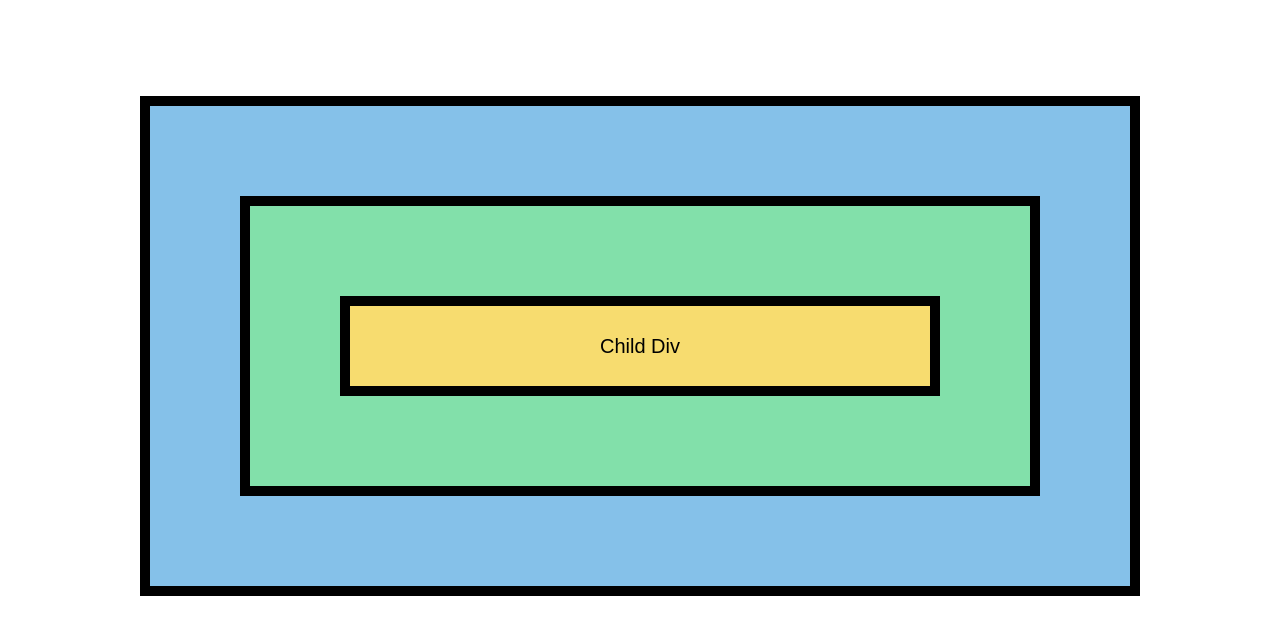
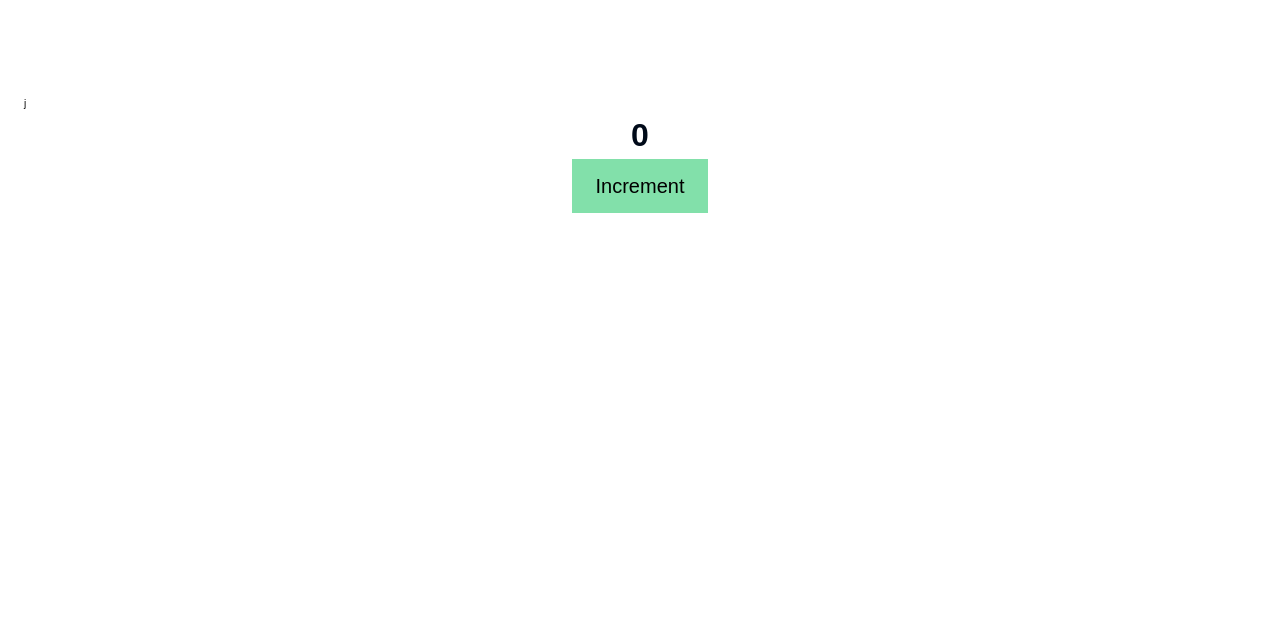
Before and after one commit to TarunByte/reactV19, a React (Vite) app: page / in a window 1280 px wide. Shown: the top 634 px of the page. Built offline with nearby package versions, Linux system fonts and the light colour scheme.

Commit message:
State App jsx

```diff
--- a/src/App.jsx
+++ b/src/App.jsx
@@ -1,18 +1,10 @@
-// import NetflixSeries from "./components/NetflixSeries";
-// import "./components/Netflix.css";
-import "./components/Netflix.module.css";
-// import { EventHandling } from "./components/EventHandling";
-// import { EventProps } from "./components/EventProps";
-import { EventPropagation } from "./components/EventPropagation";
+import "./components/EV.css";
+import { State } from "./components/hooks/State";
 
 export const App = () => {
   return (
     <section className="container">
-      {/* <h1 className="card-heading">List of Best Netflix Series</h1> */}
-      {/* <NetflixSeries /> */}
-      {/* <EventHandling /> */}
-      {/* <EventProps /> */}
-      <EventPropagation />
+      <State />
     </section>
   );
 };
```
